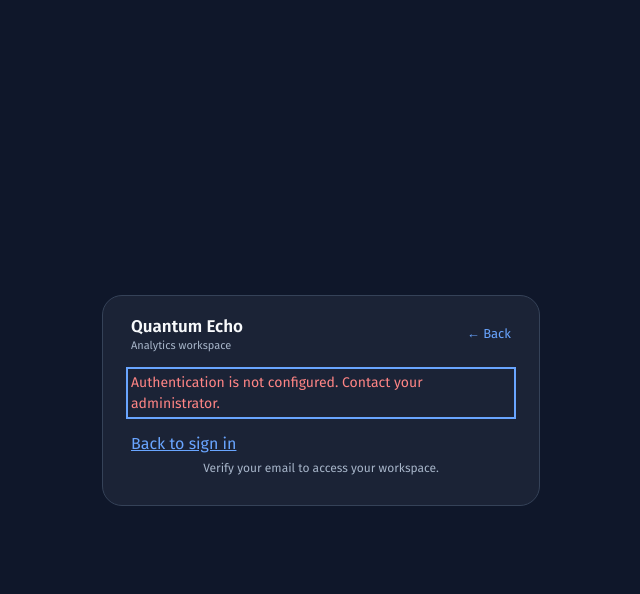
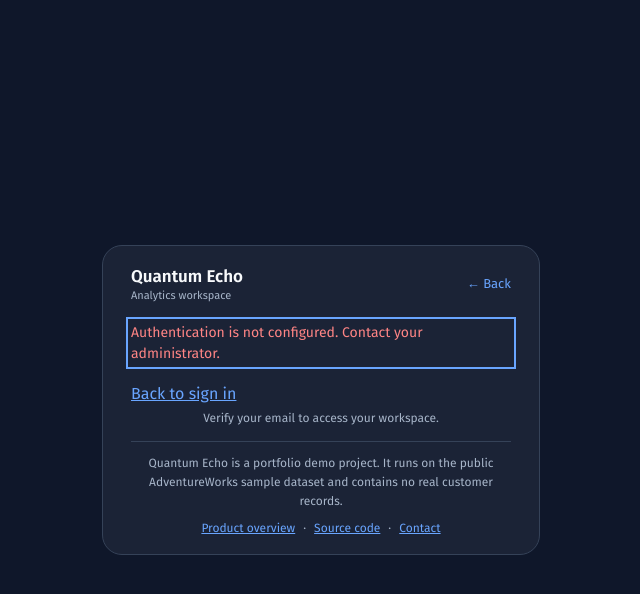
Before and after one commit to Datanerdbytes/dbt-bigquery-warehouse, a Flask app: page /signup in a window 1280 px wide. Shown: the top 594 px of the page, without its empty margins (319-959 px from the left). Run offline with Flask 3, Linux system fonts and the light colour scheme; parts of the project's set-up code (start-up, migrations or seed data) failed here and were passed over.

Commit message:
Give the login page an identity and disclosure block
The login page is a credential form on a host with no organizational
context, which is the profile Safe Browsing flags for social
engineering. State the project is a portfolio demo on sample data, link
back to the product overview and the source, and give a contact route.
Also correct the landing footer, which still credited BigQuery after the
warehouse was retired.

```diff
--- a/my-dash-app/assets/08-auth.css
+++ b/my-dash-app/assets/08-auth.css
@@ -154,6 +154,25 @@ html[data-auth-ready="true"] #auth-session-loading {
   text-align: center;
   font-size: 13px;
   margin-top: 24px;
+}
+.auth-about {
+  margin-top: 18px;
+  padding-top: 14px;
+  border-top: 1px solid var(--dashboard-border);
+  text-align: center;
+  color: var(--dashboard-muted);
+  font-size: 12px;
+  line-height: 1.6;
+}
+.auth-about-statement {
+  margin: 0;
+}
+.auth-about-links {
+  display: flex;
+  flex-wrap: wrap;
+  justify-content: center;
+  gap: 8px;
+  margin: 8px 0 0;
 }
 .auth-card a:not(.auth-brand) {
   color: var(--dashboard-accent);
@@ -820,6 +839,9 @@ html[data-auth-ready="true"] #auth-session-loading {
   color: var(--dashboard-muted);
   font-size: 12px;
 }
+.landing-footer a {
+  color: var(--dashboard-accent);
+}
 .landing-skip-link {
   position: absolute;
   left: 24px;
@@ -926,6 +948,10 @@ html[data-auth-ready="true"] #auth-session-loading {
 .auth-dedicated .auth-note {
   margin-top: 6px;
   font-size: 12px;
+}
+.auth-dedicated .auth-about {
+  margin-top: 14px;
+  padding-top: 12px;
 }
 .auth-dedicated .auth-hint {
   margin: 6px 0 0;
--- a/my-dash-app/templates/auth.html
+++ b/my-dash-app/templates/auth.html
@@ -205,6 +205,24 @@
             in' }}</a
           >
           <p class="auth-note">Verify your email to access your workspace.</p>
+          <div class="auth-about">
+            <p class="auth-about-statement">
+              Quantum Echo is a portfolio demo project. It runs on the public
+              AdventureWorks sample dataset and contains no real customer
+              records.
+            </p>
+            <p class="auth-about-links">
+              <a href="/">Product overview</a>
+              <span aria-hidden="true">·</span>
+              <a
+                href="https://github.com/Datanerdbytes"
+                rel="noopener noreferrer"
+                >Source code</a
+              >
+              <span aria-hidden="true">·</span>
+              <a href="mailto:datanerdbytes@gmail.com">Contact</a>
+            </p>
+          </div>
           <noscript>Enable JavaScript and reload to sign in securely.</noscript>
         </div>
       </div>
```
Also changed, not shown: my-dash-app/templates/landing.html (+7 -1 lines).
